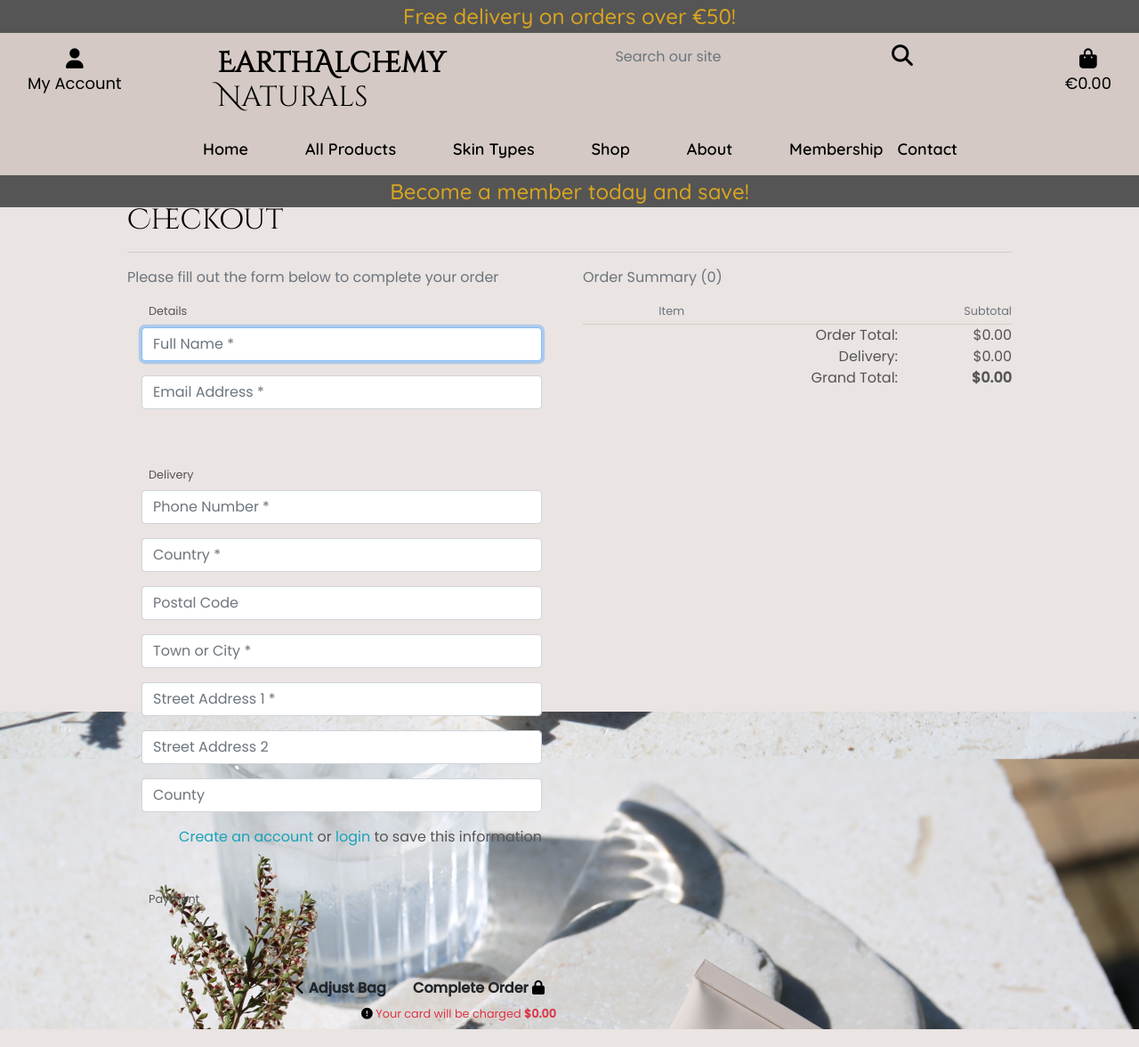
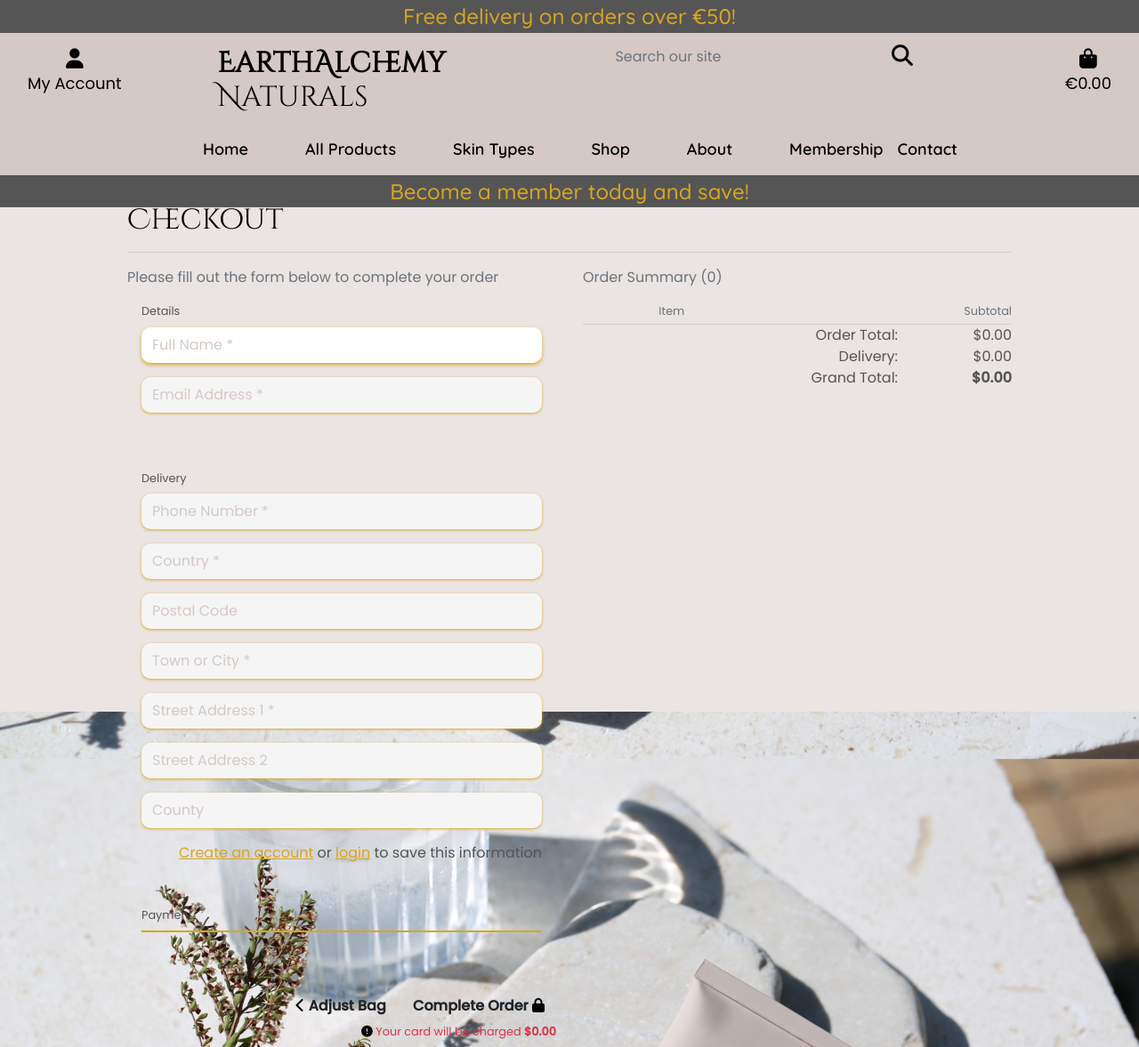
Before and after one commit to Lilla-Kavecsanszki/EarthAlchemyNaturals, a Django app: template checkout/templates/checkout/checkout.html in a window 1280 px wide. Shown: the whole page at 89% size. Run offline with Django 3.2, Linux system fonts and the light colour scheme; the template is opened without the code that fills it: values that come from a table or form of the project are taken from there, others are empty; some libraries are stand-ins or nearby versions.

Commit message:
Added further css to checkout template

```diff
--- a/bag/templates/bag/bag.html
+++ b/bag/templates/bag/bag.html
@@ -138,7 +138,10 @@
                   </span>
                   <span class="text-back-shop">back to the Shop</span>
                 </a>
-                <a href="{% url 'checkout' %}" class="btn btn-black rounded-0 btn-lg">
+                <a
+                  href="{% url 'checkout' %}"
+                  class="btn btn-black rounded-0 btn-lg"
+                >
                   <span class="text-uppercase">Secure Checkout</span>
                   <span class="icon">
                     <i class="fas fa-lock"></i>
--- a/checkout/static/checkout/css/checkout.css
+++ b/checkout/static/checkout/css/checkout.css
@@ -0,0 +1,43 @@
+.text-gold {
+    color: #DAA520;
+    text-decoration: underline;
+}
+
+.StripeElement,
+.stripe-style-input {
+    height: 40px;
+    padding: 10px 12px;
+    border-radius: 10px;
+    background-color: whitesmoke;
+    box-shadow: 0 1px 3px 0 #DAA520;
+    -webkit-transition: box-shadow 150ms ease;
+    transition: box-shadow 150ms ease;
+}
+
+.StripeElement--focus,
+.stripe-style-input:focus,
+.stripe-style-input:active {
+    box-shadow: 0 2px 4px 0 #DAA520;
+}
+
+.StripeElement--webkit-autofill {
+    background-color: #eae4e2 !important;
+}
+
+.stripe-style-input::placeholder {
+    color: #d4c9c5;
+}
+
+.fieldset-label {
+    position: relative;
+    right: .5rem;
+}
+
+#card-element {
+    color: #222;
+    border: 1px solid #DAA520;
+}
+
+.form-control {
+    border: transparent;
+}
--- a/checkout/templates/checkout/checkout.html
+++ b/checkout/templates/checkout/checkout.html
@@ -121,11 +121,11 @@
             />
             {% else %}
             <label class="form-check-label" for="id-save-info">
-              <a class="text-info" href="{% url 'account_signup' %}"
+              <a class="text-gold" href="{% url 'account_signup' %}"
                 >Create an account</a
               >
               or
-              <a class="text-info" href="{% url 'account_login' %}">login</a> to
+              <a class="text-gold" href="{% url 'account_login' %}">login</a> to
               save this information
             </label>
             {% endif %}
--- a/templates/includes/toasts/toast_success.html
+++ b/templates/includes/toasts/toast_success.html
@@ -51,7 +51,7 @@
         </p>
         {% endif %}
         <a
-          href="{% url 'view_bag' %}"
+          href="{% url 'checkout' %}"
           class="btn btn-black btn-block rounded-0"
         >
           <span class="text-uppercase">Go To Secure Checkout</span>
```
